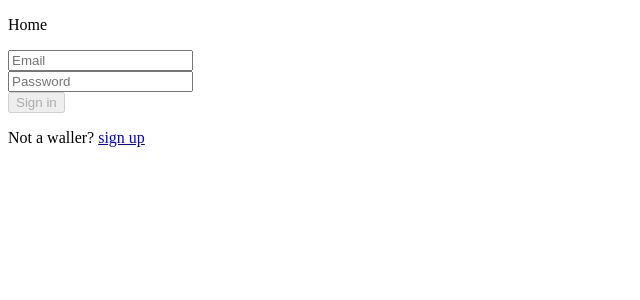
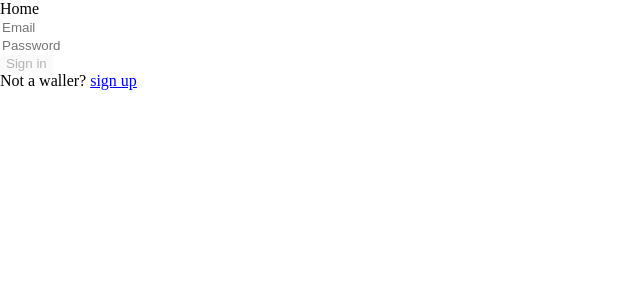
Before and after one commit to vitorguima/wal_app_frontend, a React (Create React App) app: page / in a window 1280 px wide. Shown: the top 300 px of the page, without its empty margins (0-640 px from the left). Built offline with nearby package versions, Linux system fonts and the light colour scheme.

Commit message:
chore: add global style for app

```diff
--- /dev/null
+++ b/src/index.css
@@ -0,0 +1,5 @@
+* {
+  margin: 0;
+  border: 0;
+  box-sizing: border-box;
+}
--- a/src/index.js
+++ b/src/index.js
@@ -3,6 +3,7 @@ import ReactDOM from 'react-dom';
 import { BrowserRouter } from 'react-router-dom';
 import App from './App';
 import AppProvider from './context/AppProvider';
+import './index.css'
 
 ReactDOM.render(
   <AppProvider>
```
